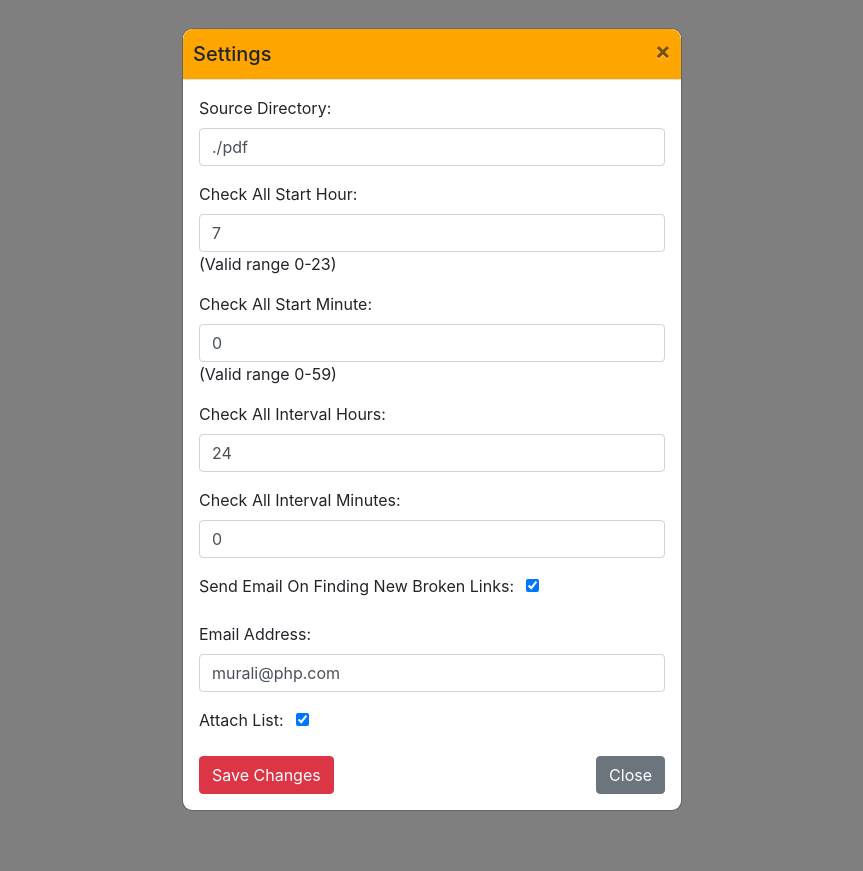
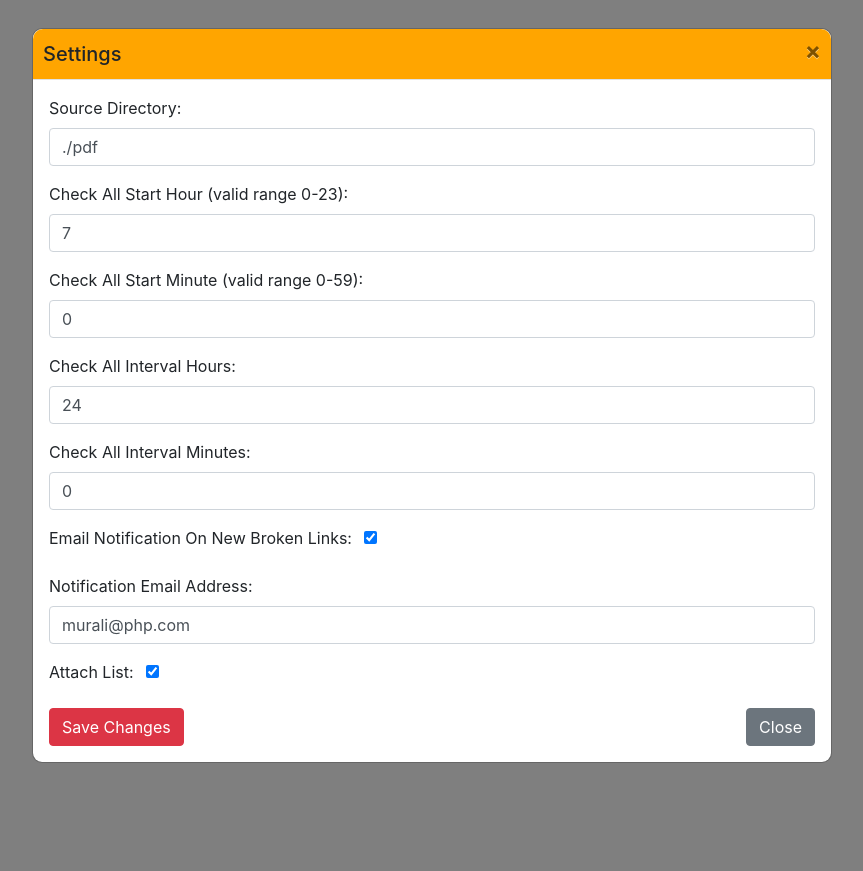
Before and after one commit to JustSahil-S/Broken-Link-PDF-Checker, a Django app: page /settings/ in a window 1280 px wide. Shown: the whole page, without its empty margins (208-1071 px from the left). Run offline with Django 4.2, Linux system fonts and the light colour scheme; the visitor is signed in with stand-in values (Sample User, id 1); data comes from the database, SQL or seed files in the repository; parts of the project's set-up code (start-up, migrations or seed data) failed here and were passed over; some libraries are stand-ins or nearby versions.

Commit message:
Fine tune settings dialog

```diff
--- a/PDFLinkChecker/LinkChecker/forms.py
+++ b/PDFLinkChecker/LinkChecker/forms.py
@@ -73,17 +73,13 @@ class SettingsForm(forms.ModelForm):
         ]
         labels = {
             'pdfDirectory': 'Source Directory',
-            'checkAllStartAtHour': 'Check All Start Hour',
-            'checkAllStartAtMin': 'Check All Start Minute',
+            'checkAllStartAtHour': 'Check All Start Hour (valid range 0-23)',
+            'checkAllStartAtMin': 'Check All Start Minute (valid range 0-59)',
             'checkAllIntervalHours': 'Check All Interval Hours',
             'checkAllIntervalMins': 'Check All Interval Minutes',
-            'emailNotifyOnNewLink':'Send Email On Finding New Broken Links',
-            'emailAddress':'Email Address',
+            'emailNotifyOnNewLink':'Email Notification On New Broken Links',
+            'emailAddress':'Notification Email Address',
             'attachListToEmail':'Attach List'
-        }
-        help_texts = {
-            'checkAllStartAtHour': '(Valid range 0-23)',
-            'checkAllStartAtMin': '(Valid range 0-59)'
         }
         widgets = {
             'pdfDirectory': forms.TextInput(attrs={'class': 'form-control'}),
--- a/PDFLinkChecker/LinkChecker/templates/LinkChecker/settings.html
+++ b/PDFLinkChecker/LinkChecker/templates/LinkChecker/settings.html
@@ -24,7 +24,7 @@
     <!-- The Modal -->
     <div class="modal fade" id="settingsModal" tabindex="-1" role="dialog"
         aria-labelledby="updateGlobalsModalLabel" aria-hidden="true">
-        <div class="modal-dialog" role="document">
+        <div class="modal-dialog modal-lg" role="document">
             <div class="modal-content">
                 <div class="modal-header">
                     <h5 class="modal-title" id="updateGlobalsModalLabel">Settings</h5>
```
